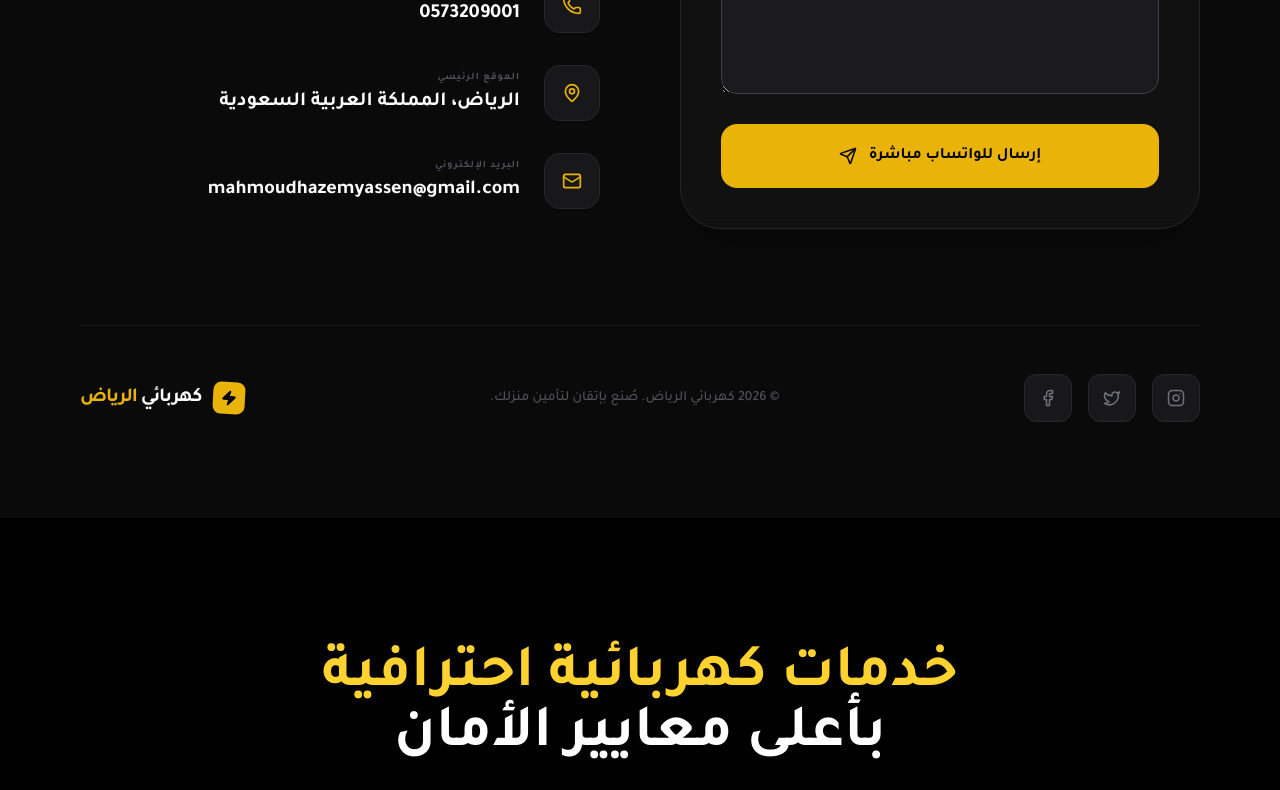
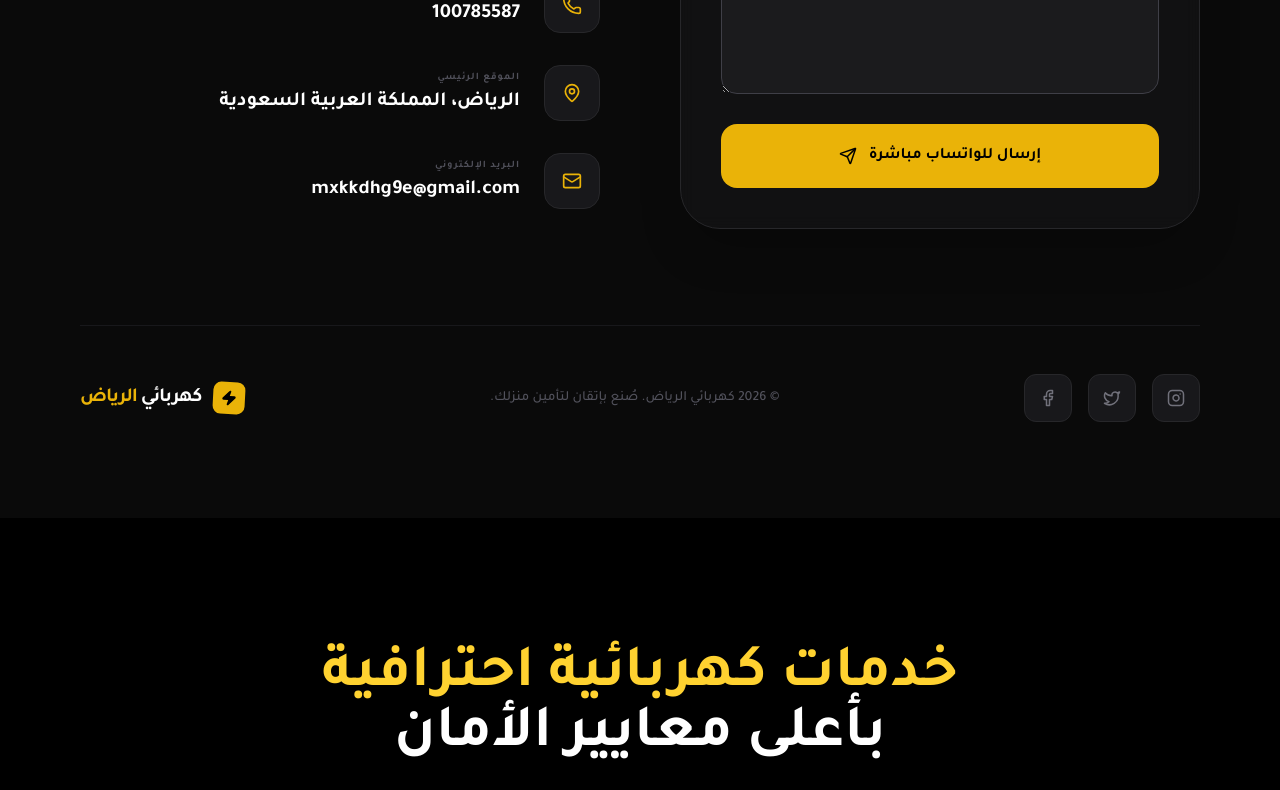
Before and after one commit to abdallahmohamedien/electric-web-app, a Next.js app: page / in a window 1280 px wide. Shown: the part 3776-4566 px from the top of the page. Built offline with nearby package versions, Linux system fonts and the light colour scheme.

Commit message:
last update the data

```diff
--- a/src/section/Contact.tsx
+++ b/src/section/Contact.tsx
@@ -16,7 +16,7 @@ const Contact = () => {
   const handleWhatsApp = (e: React.FormEvent) => {
     e.preventDefault();
     // تم تصحيح الرقم (حذف الصفر الزائد بعد كود الدولة) ليعمل الواتساب فوراً
-    const myNumber = "966573209001";
+    const myNumber = "01006449235";
 
     const text = `*طلب خدمة جديد من الموقع*%0A%0A` +
       `👤 *الاسم:* ${formData.name}%0A` +
@@ -137,9 +137,9 @@ const Contact = () => {
 
             <div className="space-y-6 md:space-y-8">
               {[
-                { icon: <Phone size={20} />, label: "واتساب / اتصال", value: "0573209001", color: "text-[#eab308]" },
+                { icon: <Phone size={20} />, label: "واتساب / اتصال", value: "100785587", color: "text-[#eab308]" },
                 { icon: <MapPin size={20} />, label: "الموقع الرئيسي", value: "الرياض، المملكة العربية السعودية", color: "text-zinc-400" },
-                { icon: <Mail size={20} />, label: "البريد الإلكتروني", value: "mahmoudhazemyassen@gmail.com", color: "text-zinc-400" }
+                { icon: <Mail size={20} />, label: "البريد الإلكتروني", value: "mxkkdhg9e@gmail.com", color: "text-zinc-400" }
               ].map((item, idx) => (
                 <div key={idx} className="flex items-center gap-4 md:gap-6 group">
                   <div className="w-10 h-10 md:w-14 md:h-14 bg-zinc-900 border border-zinc-800 rounded-xl md:rounded-2xl flex items-center justify-center text-[#eab308] group-hover:bg-[#eab308] group-hover:text-black transition-all duration-500 shrink-0">
```
